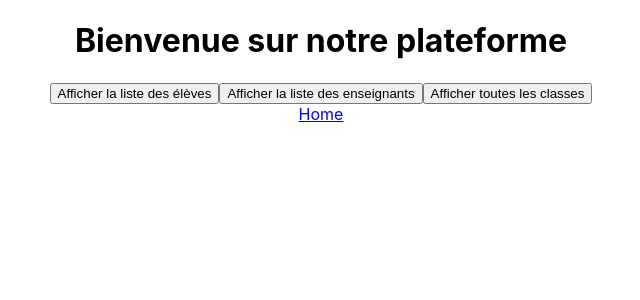
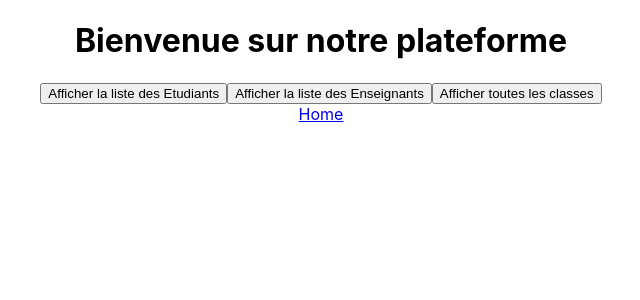
Before and after one commit to tcheio/myefreireact, a React (Create React App) app: page / in a window 1280 px wide. Shown: the top 300 px of the page, without its empty margins (319-959 px from the left). Built offline with nearby package versions, Linux system fonts and the light colour scheme.

Commit message:
Routes base done

```diff
--- a/src/App.js
+++ b/src/App.js
@@ -4,7 +4,6 @@ import Accueil from './Components/Accueil';
 import ListeEtudiants from './Components/ListeEtudiants';
 import ListeEnseignants from './Components/ListeEnseignants';
 import Classes from './Components/Classes';
-import logo from './logo.svg';
 import './App.css';
 
 function App() {
@@ -14,8 +13,8 @@ function App() {
         <main>
           <Routes>
             <Route path="/" element={<Accueil />} />
-            <Route path="/students" element={<ListeEtudiants />} />
-            <Route path="/teachers" element={<ListeEnseignants />} />
+            <Route path="/etudiant" element={<ListeEtudiants />} />
+            <Route path="/enseignant" element={<ListeEnseignants />} />
             <Route path="/classes" element={<Classes />} />
           </Routes>
           <nav>
--- a/src/Components/Accueil.js
+++ b/src/Components/Accueil.js
@@ -6,11 +6,11 @@ const Accueil = () => {
     <div className="Home">
       <h1>Bienvenue sur notre plateforme</h1>
       <div>
-        <Link to="/students">
-          <button>Afficher la liste des élèves</button>
+        <Link to="/etudiant">
+          <button>Afficher la liste des Etudiants</button>
         </Link>
-        <Link to="/teachers">
-          <button>Afficher la liste des enseignants</button>
+        <Link to="/enseignant">
+          <button>Afficher la liste des Enseignants</button>
         </Link>
         <Link to="/classes">
           <button>Afficher toutes les classes</button>
```
